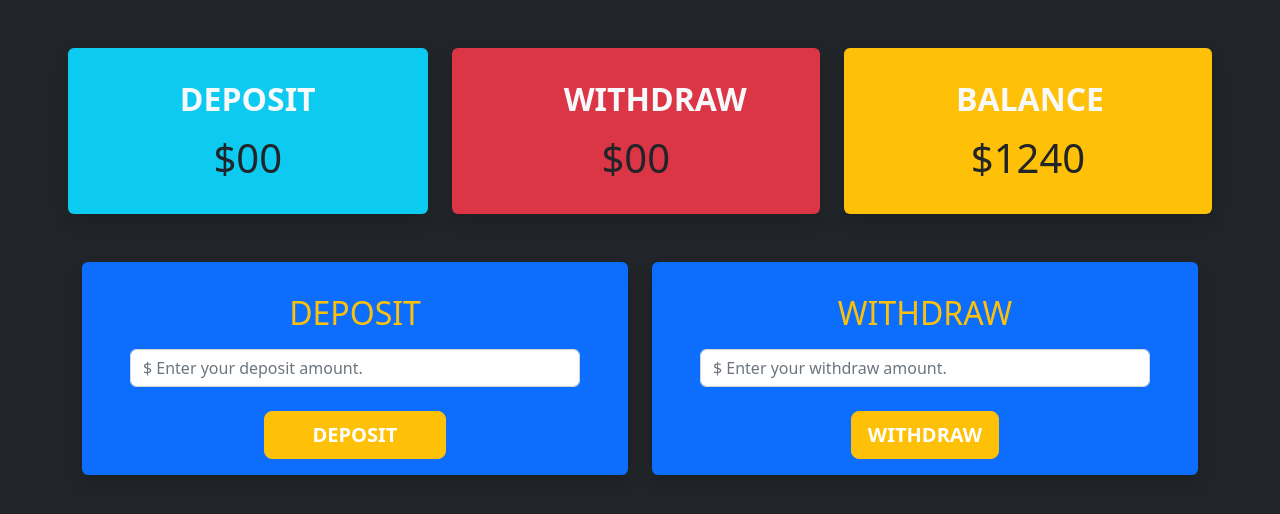
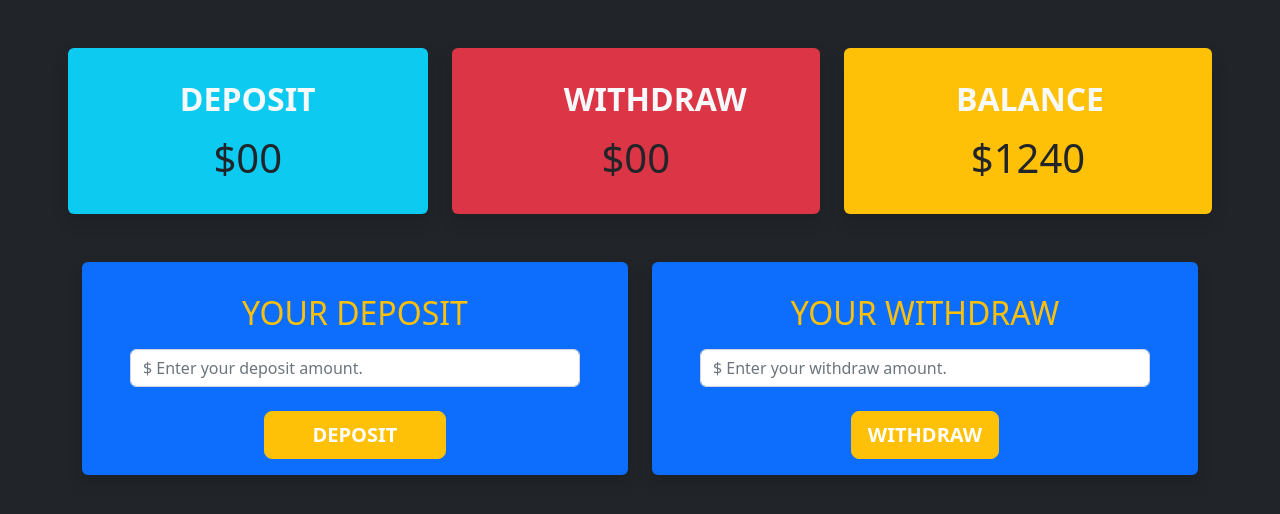
Before and after one commit to Md-Mubarak-Hossain/bank-javascript, a plain HTML site: page deposit.html in a window 1280 px wide. Drawn offline with nearby package versions, Linux system fonts and the light colour scheme.

```diff
--- a/deposit.html
+++ b/deposit.html
@@ -34,14 +34,14 @@
         <section class="d-flex gap-4 justify-content-center mt-5">
 
             <div class="div-width bg-primary px-5 py-3 text-center text-uppercase rounded shadow">
-                <h2 class=" m-3 px-5 text-warning">Deposit</h2>
+                <h2 class=" m-3 px-5 text-warning">Your Deposit</h2>
                 <input type="text" name="" id="deposit-input-field" class="form-control"
                     placeholder="$ Enter your deposit amount.">
                 <button class=" btn btn-lg px-5 py-2 mt-4 btn-warning text-uppercase text-white fw-bold backgroundColor"
                     id="deposit-btn">Deposit</button>
             </div>
             <div class="div-width bg-primary px-5 py-3 text-center text-uppercase rounded shadow">
-                <h2 class=" m-3 px-5 text-warning">Withdraw</h2>
+                <h2 class=" m-3 px-5 text-warning">Your Withdraw</h2>
                 <input type="text" name="" id="withdraw-input-field" class="form-control"
                     placeholder="$ Enter your withdraw amount.">
                 <button class=" btn btn-lg px-3 py-2 mt-4 btn-warning text-uppercase text-white fw-bold backgroundColor"
```
